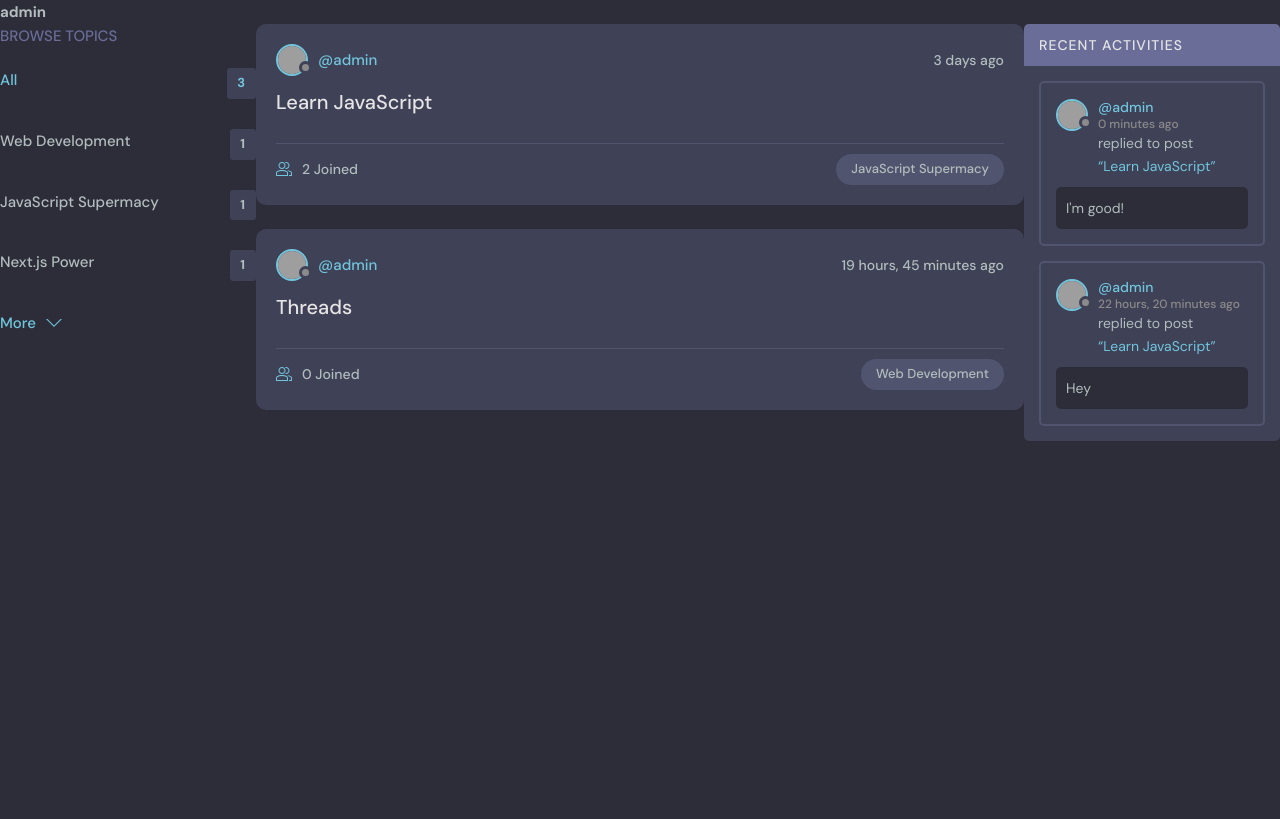
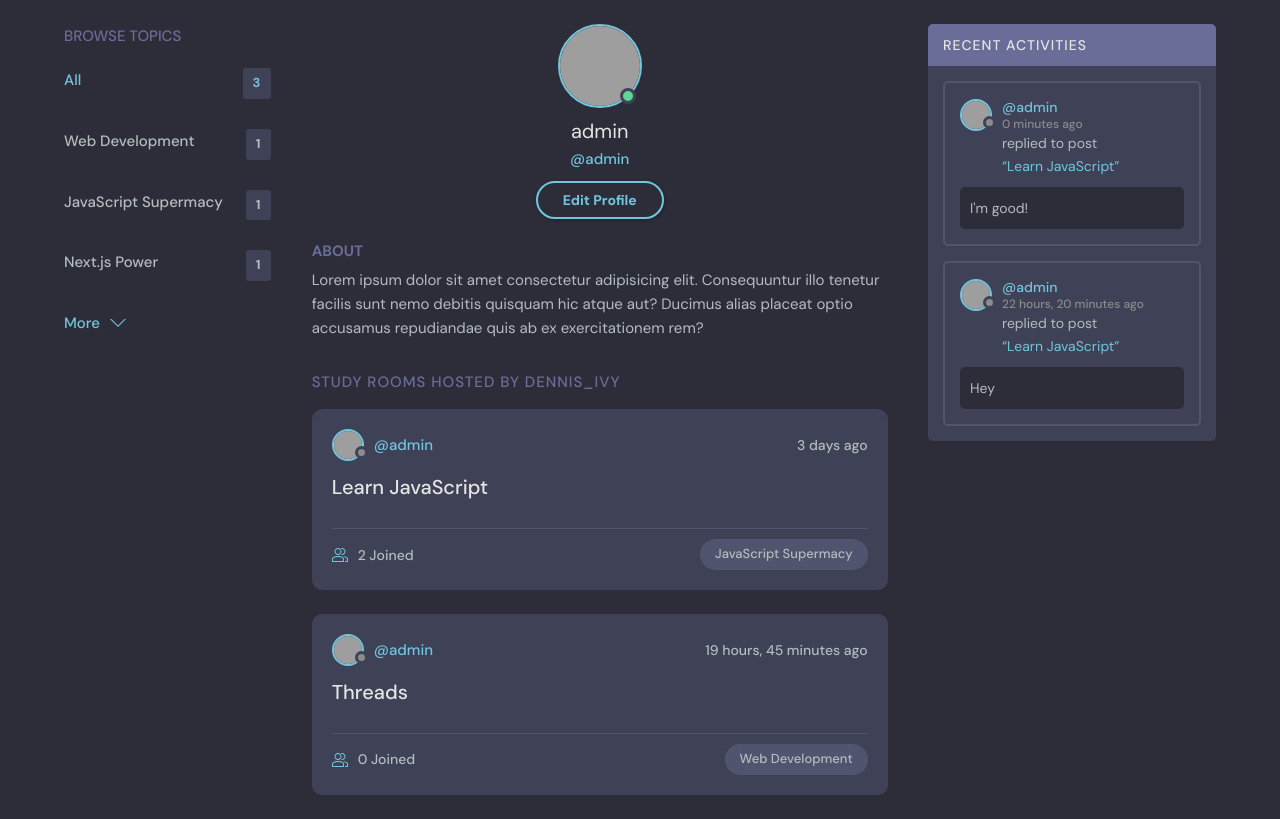
Before and after one commit to SyedZainAnwer/Thought-Tangle, a Django app: page /profile/1/ in a window 1280 px wide. Shown: the part 76-895 px from the top of the page. Before the commit the page ends 517 px from the top, so only its background shows below. Run offline with Django 5.2, Linux system fonts and the light colour scheme; data comes from the database, SQL or seed files in the repository; grey boxes are pictures that could not be loaded.

Commit message:
updated profile page of users

```diff
--- a/base/templates/base/profile.html
+++ b/base/templates/base/profile.html
@@ -2,25 +2,49 @@
 
 {% block content %}
 
-<style>
-    .profile-container {
-        display: grid;
-        grid-template-columns: 1fr 3fr 1fr;
-    }
-</style>
+  <main class="profile-page layout layout--3">
+    <div class="container">
+      <!-- Topics Start -->
+      {% include 'base/topics_component.html' %}
+      <!-- Topics End -->
 
-    <h1>{{user.username}}</h1>
-    <div class="profile-container">
-        <div>
-            {% include 'base/topics_component.html' %}
+      <!-- Room List Start -->
+      <div class="roomList">
+        <div class="profile">
+          <div class="profile__avatar">
+            <div class="avatar avatar--large active">
+              <img src="https://randomuser.me/api/portraits/men/11.jpg" />
+            </div>
+          </div>
+          <div class="profile__info">
+            <h3>{{ user.username }}</h3>
+            <p>@{{ user.username }}</p>
+            <a href="edit-user.html" class="btn btn--main btn--pill">Edit Profile</a>
+          </div>
+          <div class="profile__about">
+            <h3>About</h3>
+            <p>
+              Lorem ipsum dolor sit amet consectetur adipisicing elit. Consequuntur illo tenetur
+              facilis sunt nemo debitis quisquam hic atque aut? Ducimus alias placeat optio
+              accusamus repudiandae quis ab ex exercitationem rem?
+            </p>
+          </div>
         </div>
 
-        <div>
-            {% include 'base/feed_component.html' %}
+        <div class="roomList__header">
+          <div>
+            <h2>Study Rooms Hosted by dennis_ivy</a>
+            </h2>
+          </div>
         </div>
+        {% include 'base/feed_component.html' %}
+      </div>
+      <!-- Room List End -->
 
-        <div>
-            {% include 'base/activity_component.html' %}
-        </div>
+      <!-- Activities Start -->
+      {% include 'base/activity_component.html' %}
+      <!-- Activities End -->
     </div>
-{% endblock content %}
+  </main>
+
+  {% endblock content %}
```
Also changed, not shown: base/templates/base/profile_old.html (added, +26 -0 lines).
